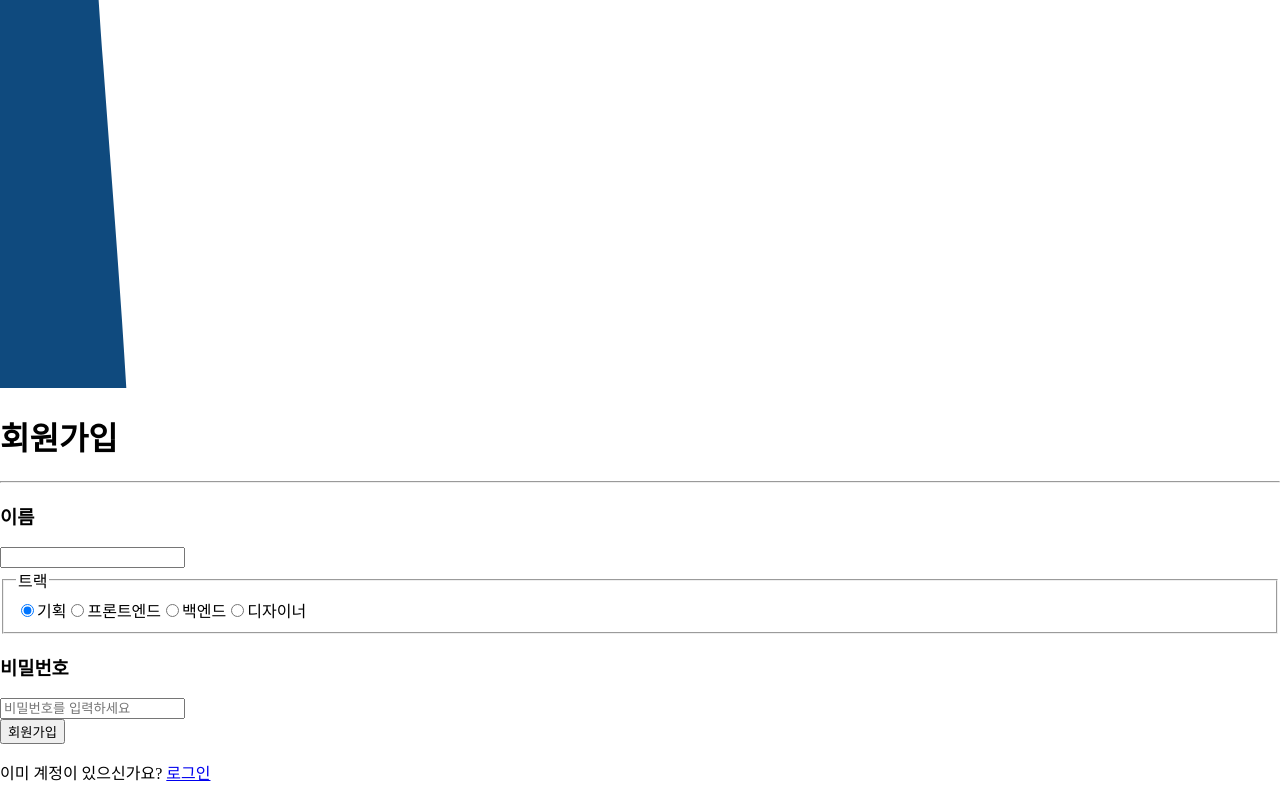
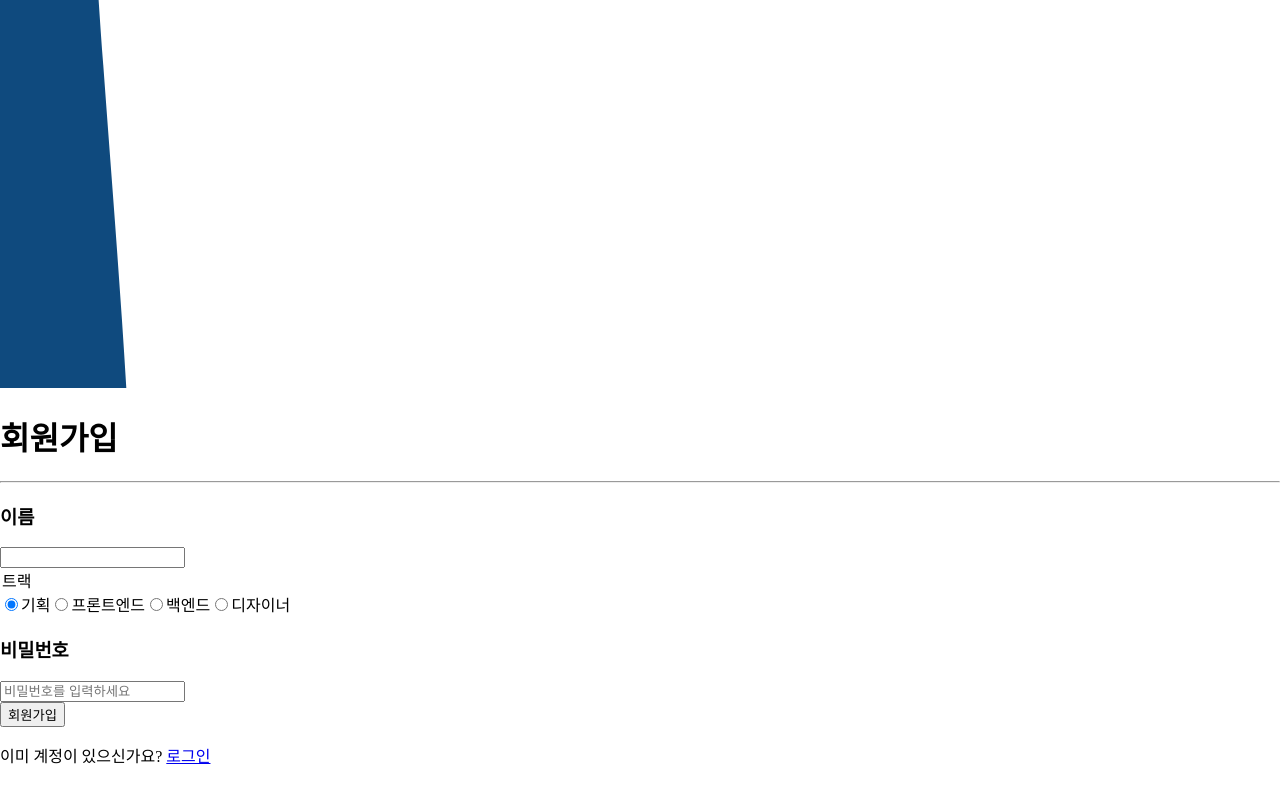
Before and after one commit to LikeLionHGU/13th-front-linklion, a React (Create React App) app: page /signup in a window 1280 px wide. Shown: the part 444-1244 px from the top of the page. Built offline with nearby package versions, Linux system fonts and the light colour scheme.

Commit message:
radio group 수정

```diff
--- a/src/components/RadioGroup.js
+++ b/src/components/RadioGroup.js
@@ -1,9 +1,9 @@
 function RadioGroup({ label, children }) {
   return (
-    <fieldset>
+    <div>
       <legend>{label}</legend>
       {children}
-    </fieldset>
+    </div>
   );
 }
 export default RadioGroup;
```
